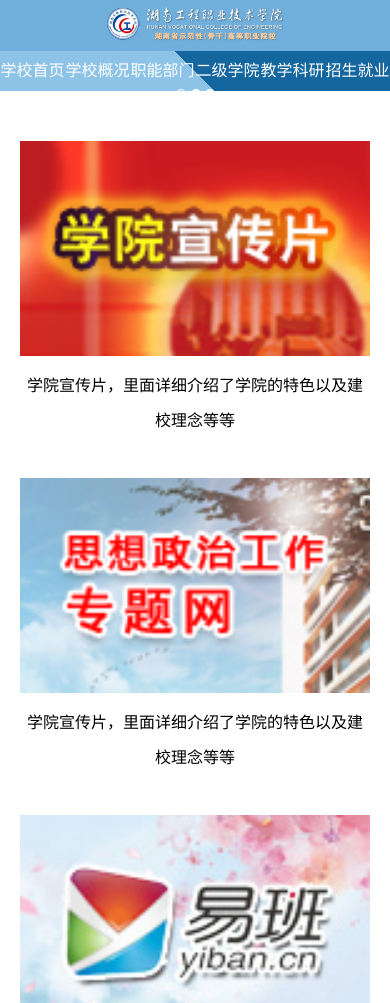
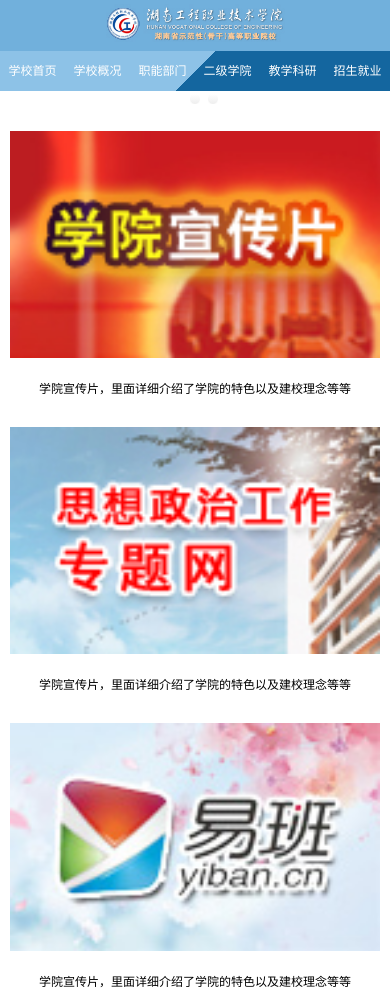
Before and after one commit to Jiuhe1129/test2, a plain HTML site: page index.html in a window 390 px wide. Shown: the top 1003 px of the page. Drawn offline with Linux system fonts and the light colour scheme.

Commit message:
Add files via upload

```diff
--- a/index.html
+++ b/index.html
@@ -4,8 +4,9 @@
     <meta charset="UTF-8">
     <meta http-equiv="X-UA-Compatible" content="IE=edge">
     <meta name="viewport" content="width=device-width, initial-scale=1.0">
-    <title>Document</title>
+    <title>湖南工程职业技术学院</title>
     <link rel="stylesheet" href="style.css">
+    <link rel="shortcut icon" href="https://www.hngczy.cn/ejxy/favicon.ico" type="image/x-icon">
 </head>
 <body>
     <div class="box">
@@ -14,20 +15,18 @@
         </div>
         <div class="nav">
             <ul>
-                <li class="nav-a"><a href="">学校首页</a></li>
-                <li class="nav-a"><a href="">学校概况</a></li>
-                <li class="nav-a"><a href="">职能部门</a></li>
-                <li><a href="">二级学院</a></li>
-                <li><a href="">教学科研</a></li>
-                <li><a href="">招生就业</a></li>
+                <li><a href="#">学校首页</a></li>
+                <li><a href="#">学校概况</a></li>
+                <li><a href="#">职能部门</a></li>
+                <li><a href="#">二级学院</a></li>
+                <li><a href="#">教学科研</a></li>
+                <li><a href="#">招生就业</a></li>
             </ul>
         </div>
         <div class="banner">
             <img src="img/banner4.jpg" alt="">
             <div class="dian">
-                <div class="dian-a"></div>
-                <div class="dian-b"></div>
-                <div class="dian-b"></div>
+                <a class="dian-a" href=""></a><a href=""></a><a href=""></a>
             </div>
         </div>
         <div class="main">
@@ -61,8 +60,12 @@
             </div>
         </div>
         <div class="footer">
-            湘教QS3-200505-000067|湘ICP备05005369号
+            湘教QS3-200505-000067&nbsp;|&nbsp;湘ICP备05005369号
         </div>
     </div>
 </body>
+<script>
+    var hn = '湖南工程职业技术学院'
+    console.log(hn+'欢迎您！！！')
+</script>
 </html>
--- a/style.css
+++ b/style.css
@@ -1,21 +1,22 @@
-*{margin: 0; padding: 0; transition: .6s;}
+*{margin: 0; padding: 0;user-select: none;}
 a,li{text-decoration: none;list-style: none;}
-.box{width: 70%; margin: 0 auto;}
+::-webkit-scrollbar {display: none;}
+.box{width: 980px; margin: 0 auto;}
 .logo{width: 100%; background: #71b0dc;}
 .logo img{width: 30%;}
-.nav{ background-image: linear-gradient(45deg, #8ec3e8 50%, #14669f 50%); }
+.nav{background: linear-gradient(-45deg, #14669f 50%, #8dc2e7 50%);}
 .nav ul{width: 100%; height: 40px; display: flex; justify-content: space-between;}
 .nav ul li{width: 16.66%; text-align: center; line-height: 40px;}
-.nav ul li:hover{background: greenyellow;}
+.nav ul li:hover{background: #a0e75a;}
 .nav ul li a{color: #fff;}
 .banner img{width: 100%;}
-.banner .dian{width: 100%; display: flex; justify-content: center; position: relative; top: -20px;}
-.banner .dian>div{width: 10px;height: 10px; border-radius: 100px; margin: 0 2px;}
-.banner .dian-a{width: 9px; height: 9px; border: 1px solid #fff;}
-.banner .dian-b{background: #fff;}
+.banner .dian{width: 100%; display: flex; justify-content: center; position: relative; top: -16px;}
+.banner .dian a{width: 10px;height: 10px; border-radius: 50%; margin: 0 3px; background: linear-gradient(#fff, #eee); border: 1px solid #fff;}
+.banner .dian a:hover{background: transparent;}
+.banner .dian .dian-a{background: transparent;}
 .main-nr{display: flex; justify-content: space-around;}
-.main-nr dl{width: 30%; height: 35%; margin: 20px; text-align: center; line-height: 35px; position: relative;}
-.main-nr dl:hover{top: -5px; left: -5px; box-shadow: 0 0 10px black; color: #fdb14d;}
+.main-nr dl{width: 30%; height: 35%; margin: 10px; text-align: center; line-height: 35px; position: relative; font-size: 12px;transition: 500ms;}
+.main-nr dl:hover{top: -5px; left: -5px; box-shadow: 0 0 10px 1px black; color: orange; background: #eee;}
 .main-nr img{width: 100%;}
 .footer{width: 100%;height: 80px; background: #14669f; color: #fff; text-align: center; line-height: 80px;}
 @media screen and (max-width: 980px) {
@@ -23,10 +24,11 @@ a,li{text-decoration: none;list-style: none;}
     .box{width: 100%;}
     .logo{text-align: center;}
     .main-nr{flex-wrap: wrap;}
-    .main-nr dl{width: 40%; height: auto;}
+    .main-nr dl{width: 45%; height: auto;}
     #box-banner{width: 100%; height: auto;}
 }
 @media screen and (max-width: 700px) {
+    .nav ul li{font-size: 12px;}
     .main-nr{width: 100%;}
     .main-nr dl{width: 100%; height: auto;}
 }
```
